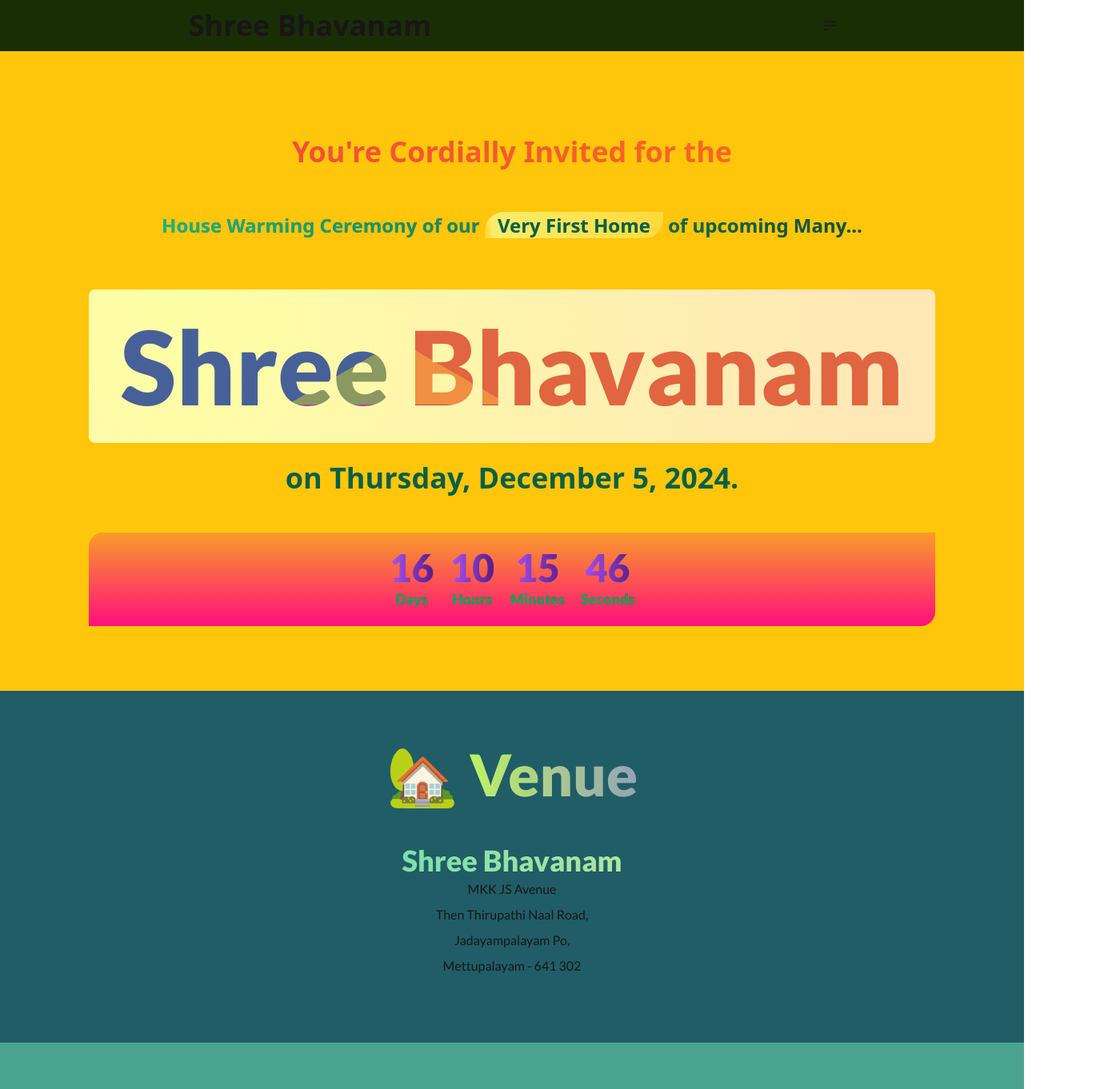
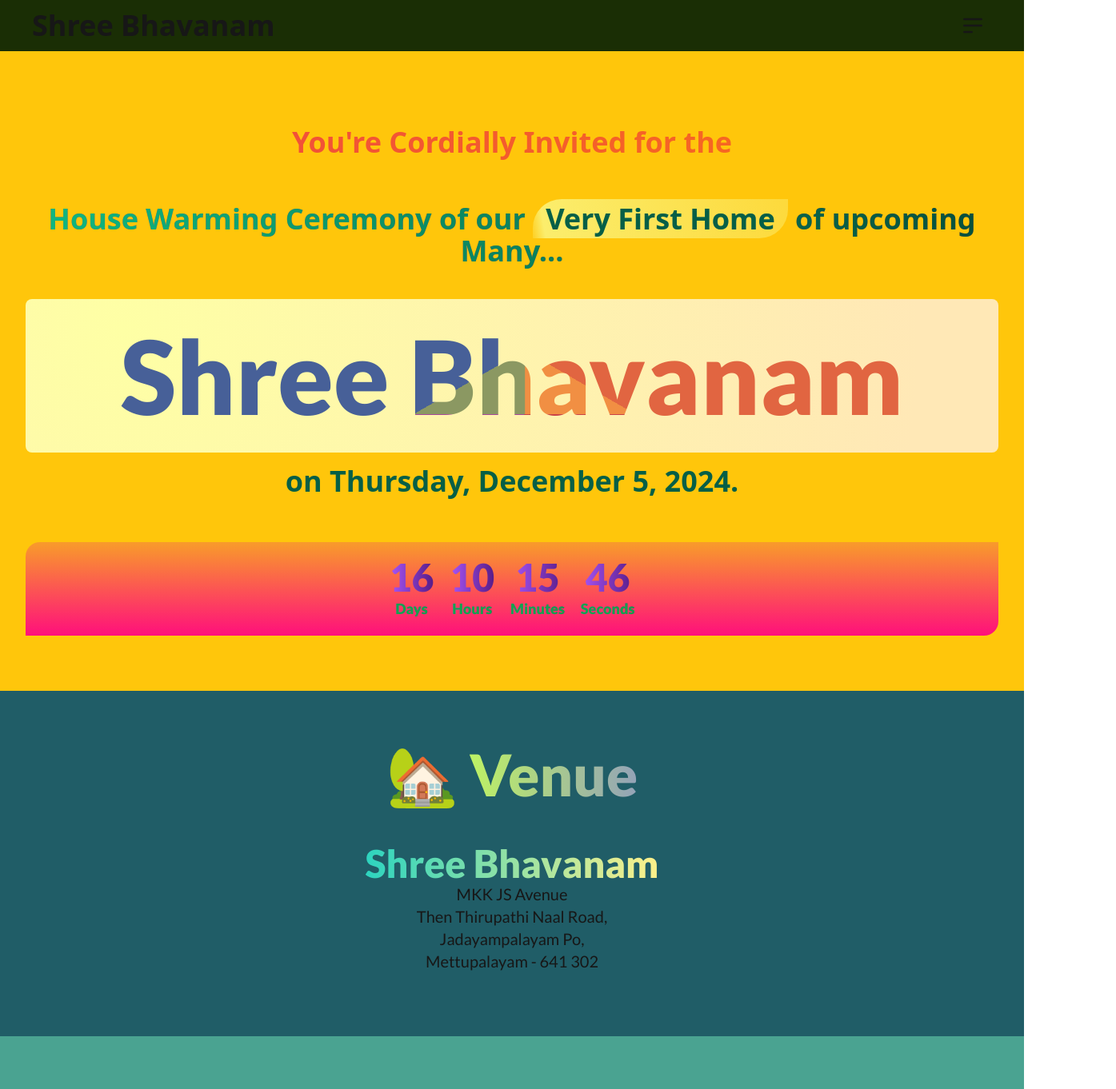
Before and after one commit to shreegowtham27/home-inauguration, a Next.js app: page / in a window 1280 px wide. Shown: the top 1362 px of the page at 80% size, 1395 px wide, since content can reach past the window. Built offline with nearby package versions, Linux system fonts and the light colour scheme; a web font is replaced by a local one.

Commit message:
Updated responsive view

```diff
--- a/src/app/components/NavBar.js
+++ b/src/app/components/NavBar.js
@@ -1,33 +1,50 @@
 export default function NavBar() {
     return(
         <div className="navbar bg-lime-950">
-            <div className="container mx-auto w-8/12">
-            <div className="navbar-start grow flex-auto">
-                <a className="btn btn-ghost text-4xl font-black font-drSugi">Shree Bhavanam</a>
+            <div className="container mx-auto px-4 sm:px-6 lg:px-8">
+                <div className="navbar-start grow flex items-center">
+                    <a className="text-2xl sm:text-3xl lg:text-4xl font-black font-drSugi">
+                        Shree Bhavanam
+                    </a>
                 </div>
-                <div className="flex-none">
+                <div className="navbar-end flex items-center">
                     <div className="dropdown">
-                        <div tabIndex={0} role="button" className="btn btn-ghost btn-circle">
+                        <button
+                            tabIndex={0}
+                            className="btn btn-ghost btn-circle"
+                            aria-label="Menu"
+                        >
                             <svg
                                 xmlns="http://www.w3.org/2000/svg"
-                            className="h-5 w-5"
+                                className="h-6 w-6 sm:h-8 sm:w-8"
                                 fill="none"
                                 viewBox="0 0 24 24"
-                            stroke="currentColor">
+                                stroke="currentColor"
+                            >
                                 <path
                                     strokeLinecap="round"
                                     strokeLinejoin="round"
                                     strokeWidth="2"
-                                d="M4 6h16M4 12h16M4 18h7" />
+                                    d="M4 6h16M4 12h16M4 18h7"
+                                />
                             </svg>
-                        </div>
+                        </button>
                         <ul
                             tabIndex={0}
-                            className="menu menu-sm dropdown-content bg-green-700 rounded-box z-[1] mt-3 w-52 p-2 shadow">
-                            <li><a href="#">Home</a></li>
-                            <li><a href="#venue">Venue Details</a></li>
-                            <li><a href="#maps">Maps</a></li>
-                            <li><a href="#contact">Send Your Wishes</a></li>
+                            className="menu menu-sm dropdown-content bg-green-700 rounded-box z-[1] mt-3 w-48 sm:w-52 p-2 shadow"
+                        >
+                            <li>
+                                <a href="#">Home</a>
+                            </li>
+                            <li>
+                                <a href="#venue">Venue Details</a>
+                            </li>
+                            <li>
+                                <a href="#maps">Maps</a>
+                            </li>
+                            <li>
+                                <a href="#contact">Send Your Wishes</a>
+                            </li>
                         </ul>
                     </div>
                 </div>
--- a/src/app/components/contact.js
+++ b/src/app/components/contact.js
@@ -32,12 +32,20 @@ const ContactForm = () => {
     };
 
     return (
-        <div id="contact" className="py-12" style={{ backgroundColor: "#006f5f" }}>
-            <h2 className="text-center font-bold text-7xl py-5 pb-12">
-                ✨🏡 <span className="bg-gradient-to-r from-teal-400 to-yellow-200 bg-clip-text text-transparent">Share Your Warm Blessings...</span>
+        <div
+            id="contact"
+            className="py-12"
+            style={{ backgroundColor: "#006f5f" }}
+        >
+            <h2 className="text-center font-bold text-4xl sm:text-5xl md:text-6xl lg:text-7xl py-5 pb-12">
+                ✨🏡{" "}
+                <span className="bg-gradient-to-r from-teal-400 to-yellow-200 bg-clip-text text-transparent">
+                    Share Your Warm Blessings...
+                </span>
             </h2>
-            <div className="max-w-lg mx-auto p-6 bg-white shadow-md rounded-md p-8 py-18">
-                <form onSubmit={handleSubmit} className="space-y-4 p-5">
+            <div className="max-w-md sm:max-w-lg lg:max-w-2xl mx-auto p-6 sm:p-8 bg-white shadow-md rounded-md">
+                <form onSubmit={handleSubmit} className="space-y-4 p-4 sm:p-5">
+                    {/* Name Input */}
                     <div className="relative mb-6">
                         <label className="flex items-center mb-2 text-gray-600 text-sm font-medium">
                             Name
@@ -58,7 +66,7 @@ const ContactForm = () => {
                         <input
                             type="text"
                             name="name"
-                            className="block w-full h-11 px-5 py-2.5 leading-7 text-base font-normal shadow-xs text-gray-900 bg-transparent border border-gray-300 rounded-full placeholder-gray-400 focus:outline-none"
+                            className="block w-full h-11 px-5 py-2.5 leading-7 text-base font-normal shadow-xs text-gray-900 bg-transparent border border-gray-300 rounded-full placeholder-gray-400 focus:outline-none focus:ring-2 focus:ring-indigo-500"
                             placeholder="Name"
                             value={formData.name}
                             onChange={handleChange}
@@ -66,6 +74,7 @@ const ContactForm = () => {
                         />
                     </div>
 
+                    {/* Message Input */}
                     <div className="relative mb-6">
                         <label className="flex items-center mb-2 text-gray-600 text-sm font-medium">
                             Message
@@ -85,20 +94,24 @@ const ContactForm = () => {
                         </label>
                         <textarea
                             name="message"
-                            className="block w-full h-40 px-4 py-2.5 text-base leading-7 font-normal shadow-xs text-gray-900 bg-transparent border border-gray-300 rounded-2xl placeholder-gray-400 focus:outline-none resize-none"
+                            className="block w-full h-40 px-4 py-2.5 text-base leading-7 font-normal shadow-xs text-gray-900 bg-transparent border border-gray-300 rounded-2xl placeholder-gray-400 focus:outline-none focus:ring-2 focus:ring-indigo-500 resize-none"
                             placeholder="Write a message..."
                             value={formData.message}
                             onChange={handleChange}
                             required
                         />
                     </div>
+
+                    {/* Submit Button */}
                     <button
                         type="submit"
-                        className="w-full h-12 bg-indigo-600 hover:bg-indigo-800 transition-all duration-700 rounded-full shadow-xs text-white text-base font-semibold leading-6"
+                        className="w-full h-12 bg-indigo-600 hover:bg-indigo-800 transition-all duration-300 rounded-full shadow-xs text-white text-base font-semibold leading-6"
                     >
                         Send Message
                     </button>
                 </form>
+
+                {/* Status Message */}
                 {status && (
                     <p
                         className={`mt-4 text-center text-sm ${
--- a/src/app/components/hero.js
+++ b/src/app/components/hero.js
@@ -4,24 +4,21 @@ import CountdownTimer from "./timer";
 
 export default function Hero() {
     return (
-        <div id="#" className="hero min-h-screen">
-            {/* //bg-gradient-to-r from-emerald-500 to-emerald-900 */}
-            <div className="hero-content text-center grid">
+        <div id="#" className="hero min-h-screen flex items-center justify-center">
+            <div className="hero-content text-center grid gap-6 px-4 sm:px-8">
                 <div className="container">
-                    <p className="py-6 font-extrabold font-drSugi bg-gradient-to-r from-red-500 to-orange-500 bg-clip-text text-transparent text-2xl sm:text-3xl md:text-4xl">
+                    <p className="py-6 font-extrabold font-drSugi bg-gradient-to-r from-red-500 to-orange-500 bg-clip-text text-transparent text-xl sm:text-2xl md:text-3xl lg:text-4xl">
                         You&apos;re Cordially Invited for the <br /> <br />
-                        <b className="inline-block p-2 md:p-4 font-drSugi bg-gradient-to-r from-emerald-500 to-emerald-900 bg-clip-text text-transparent text-lg sm:text-xl md:text-2xl">
+                        <b className="inline-block p-2 md:p-4 font-drSugi bg-gradient-to-r from-emerald-500 to-emerald-900 bg-clip-text text-transparent text-base sm:text-lg md:text-2xl lg:text-4xl">
                             House Warming Ceremony of our <span className="highlight-text text-emerald-800 px-1 sm:px-2 md:px-4">Very First Home</span> of upcoming Many...
                         </b>
                     </p>
-                    <br />
                     <div className="bg-gradient px-4 sm:px-6 py-2 sm:py-4 rounded-lg">
-                        <h1 className="text-4xl sm:text-6xl md:text-9xl font-extrabold rainbow-text background-gradient p-2 md:p-4 bg-green-800 border-0">
+                        <h1 className="text-4xl sm:text-6xl md:text-7xl lg:text-9xl font-extrabold rainbow-text background-gradient p-2 md:p-4 bg-green-800 border-0">
                             Shree Bhavanam
                         </h1>
                     </div>
-                    <br />
-                    <p className="font-extrabold font-drSugi text-lg sm:text-2xl md:text-4xl text-emerald-800">
+                    <p className="mt-4 font-extrabold font-drSugi text-lg sm:text-xl md:text-2xl lg:text-4xl text-emerald-800">
                         on Thursday, December 5, 2024.
                     </p>
                 </div>
--- a/src/app/components/maps.js
+++ b/src/app/components/maps.js
@@ -11,11 +11,19 @@ const MapsComponent = () => {
         }
       }, []);
   return (
-    <div id="maps" style={{backgroundColor:"#4aa391"}} className="p-12 text-center">
-      <h2 className=" font-bold text-orange-200 text-7xl pt-5 pb-8">
-        🌍 <span className="bg-gradient-to-r from-neutral-300 to-stone-400 bg-clip-text text-transparent font-black">Venue Assistance Here!</span>
+    <div
+        id="maps"
+        style={{ backgroundColor: "#4aa391" }}
+        className="p-6 sm:p-8 lg:p-12 text-center"
+    >
+    <h2 className="font-bold text-4xl sm:text-5xl lg:text-7xl text-orange-200 pt-5 pb-8">
+        🌍{" "}
+        <span className="bg-gradient-to-r from-neutral-300 to-stone-400 bg-clip-text text-transparent font-black">
+            Venue Assistance Here!
+        </span>
     </h2>
     <div
+        className="p-4"
         style={{
             border: "2px solid #ddd",
             borderRadius: "10px",
@@ -23,17 +31,13 @@ const MapsComponent = () => {
             width: "100%",
             maxWidth: "600px",
             margin: "0 auto",
-          height: "400px",
+            height: "300px",
             boxShadow: "0 4px 10px rgba(0, 0, 0, 0.1)",
         }}
-        className="p-4"
     >
         <iframe
             title="Google Maps"
-        //   src="https://www.google.com/maps/embed?pb=!1m18!1m12!1m3!1d3153.094603536907!2d144.95605521553208!3d-37.81720957975156!2m3!1f0!2f0!3f0!3m2!1i1024!2i768!4f13.1!3m3!1m2!1s0x6ad642af0f11fd81%3A0xb130a3330e3b13cf!2sMelbourne%20Central!5e0!3m2!1sen!2sau!4v1696448190321!5m2!1sen!2sau"
-          src="https://maps.google.com/maps?width=500&amp;height=400&a
-       │ mp;hl=en&amp;q=11%C2%B016'51.6%22N%2076%C2%B059'17.7%22E+(Shree%20Bhava
-       │ nam)&amp;t=&amp;z=15&amp;ie=UTF8&amp;iwloc=B&amp;output=embed"
+            src="https://maps.google.com/maps?width=500&amp;height=400&amp;hl=en&amp;q=11%C2%B016'51.6%22N%2076%C2%B059'17.7%22E+(Shree%20Bhavanam)&amp;t=&amp;z=15&amp;ie=UTF8&amp;iwloc=B&amp;output=embed"
             style={{ border: "0", width: "100%", height: "100%" }}
             allowFullScreen=""
             loading="lazy"
--- a/src/app/components/venue.js
+++ b/src/app/components/venue.js
@@ -1,16 +1,22 @@
 
 const Venue = () => {
     return (
-        <div id="venue" style={{backgroundColor:"#205d67"}} className="p-12 flex flex-col text-center min-h-fit leading-8">
-            <h2 className=" font-bold text-orange-200 text-7xl p-5">
+        <div
+            id="venue"
+            style={{ backgroundColor: "#205d67" }}
+            className="py-12 flex flex-col items-center text-center min-h-fit leading-8 px-4 sm:px-8 lg:px-16"
+        >
+            <h2 className="font-bold text-orange-200 text-4xl sm:text-5xl md:text-6xl lg:text-7xl p-3 sm:p-5">
                 🏡 <span className="bg-gradient-to-r from-lime-300 to-slate-400 bg-clip-text text-transparent font-black">Venue</span>
             </h2>
-            <div className="items-center p-8 text-center leading-8">
-                <h3 className="text-4xl font-lato font-black bg-gradient-to-r from-teal-400 to-yellow-200 bg-clip-text text-transparent">Shree Bhavanam</h3>
-                <p>MKK JS Avenue</p>
-                <p>Then Thirupathi Naal Road,</p>
-                <p>Jadayampalayam Po,</p>
-                <p>Mettupalayam - 641 302</p>
+            <div className="items-center p-6 sm:p-8 text-center leading-7 sm:leading-8 md:leading-9">
+                <h3 className="text-3xl sm:text-4xl md:text-5xl font-lato font-black bg-gradient-to-r from-teal-400 to-yellow-200 bg-clip-text text-transparent">
+                    Shree Bhavanam
+                </h3>
+                <p className="text-base sm:text-lg md:text-xl">MKK JS Avenue</p>
+                <p className="text-base sm:text-lg md:text-xl">Then Thirupathi Naal Road,</p>
+                <p className="text-base sm:text-lg md:text-xl">Jadayampalayam Po,</p>
+                <p className="text-base sm:text-lg md:text-xl">Mettupalayam - 641 302</p>
             </div>
         </div>
     );
```
Lines whose indentation alone changed are shown as unchanged.
